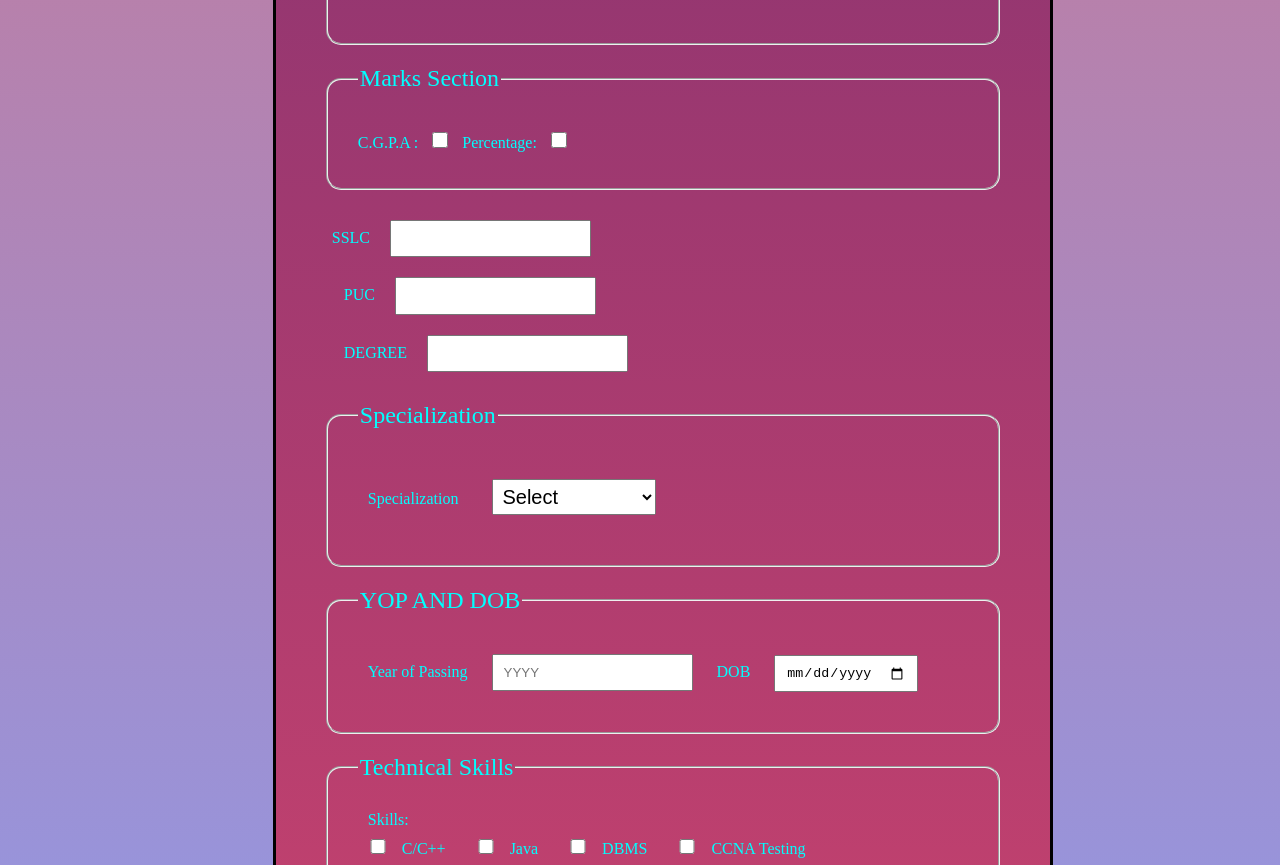
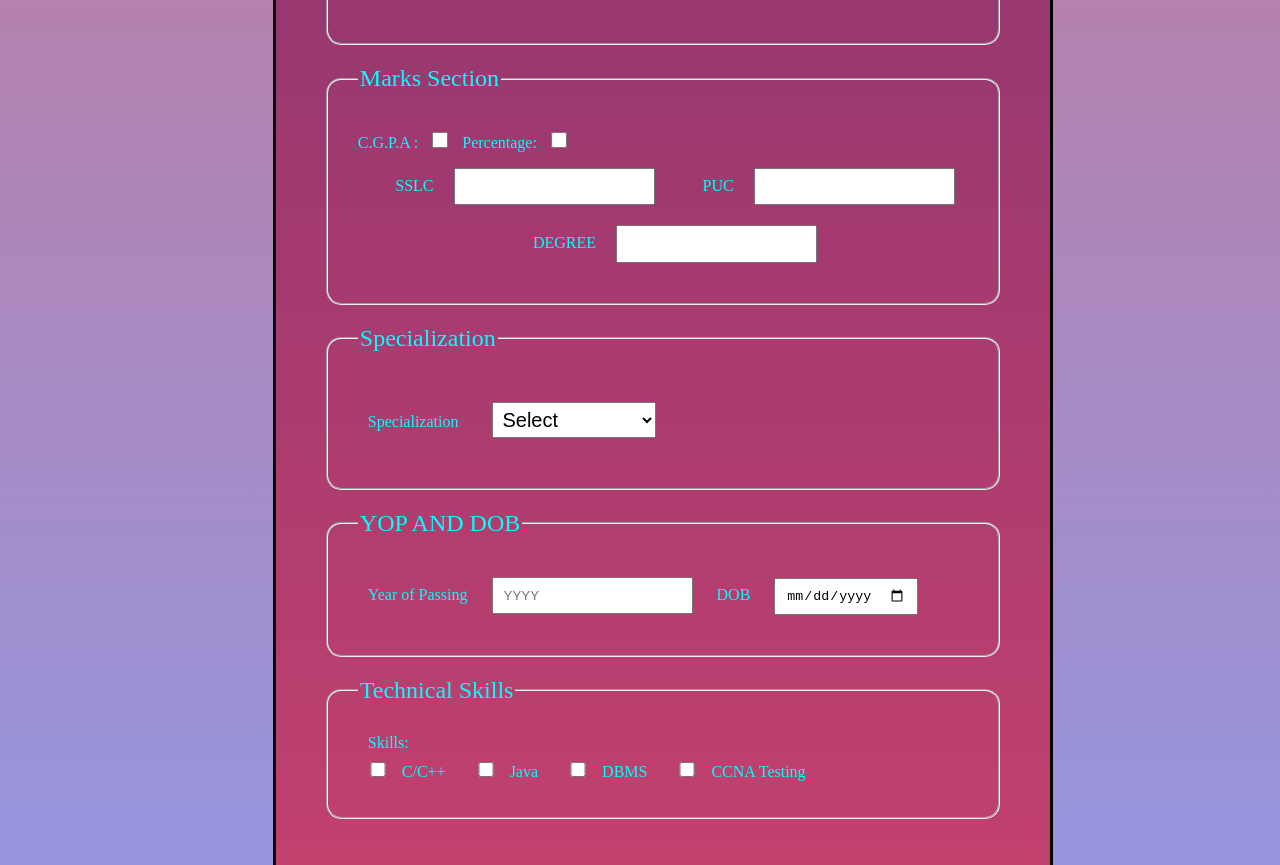
Before and after one commit to Vish2476/Personnel_Form, a plain HTML site: page index.html in a window 1280 px wide. Shown: the part 1331-2196 px from the top of the page. Drawn offline with Linux system fonts and the light colour scheme.

Commit message:
Update index.html

```diff
--- a/index.html
+++ b/index.html
@@ -170,7 +170,6 @@ legend{
 <span>Choose Signature to upload&nbsp;</span>
 <input type="file" id="real-file" class="input3"></p>
 </div>
-<div class="input_field" >
 <fieldset>
 	<legend>Marks Section</legend>
 C.G.P.A : <input type="checkbox" id="myCheck"  onclick="myFunction()" class="chk">
@@ -203,14 +202,11 @@ function myFunction1() {
 <!--input type="checkbox" id="per" value="per" class="input2">
 <label for="per">&nbsp;Percentage</label>
 <input type="checkbox"  id="cgpa" value="cgpa" class="input2">
-<label for="cgpa">&nbsp;CGPA</label-->
-</div>
+<label for="cgpa">&nbsp;CGPA</label--><center>
+&nbsp;&nbsp;<label>&emsp;SSLC</label><input type="text" id="ss" maxlength="3" pattern="[1-99]{2}.[1-9]{2}.[A-Ca-c]{1}">
+&nbsp;&nbsp;<label>&emsp;PUC</label><input type="text" id="pu" maxlength="3" pattern="[1-99]{2}.[1-9]{2}.[A-Ca-c]{1}"><br>
+&nbsp;&nbsp;<label >&emsp;DEGREE</label><input type="text" id="de" maxlength="3" pattern="[1-99]{2}.[1-9]{2}.[A-Ca-c]{1}"></center>
 
-<div>
-&nbsp;&nbsp;&nbsp;&nbsp;<label>SSLC</label><input type="text" id="ss" maxlength="3" pattern="[1-99]{2}.[1-9]{2}.[A-Ca-c]{1}"><br>
-&nbsp;&nbsp;&nbsp;<label>&emsp;PUC</label><input type="text" id="pu" maxlength="3" pattern="[1-99]{2}.[1-9]{2}.[A-Ca-c]{1}"><br>
-&nbsp;&nbsp;&nbsp;<label >&emsp;DEGREE</label><input type="text" id="de" maxlength="3" pattern="[1-99]{2}.[1-9]{2}.[A-Ca-c]{1}"><br>
-</div>
 </fieldset>
 <fieldset>
 	<legend>Specialization</legend>
```
